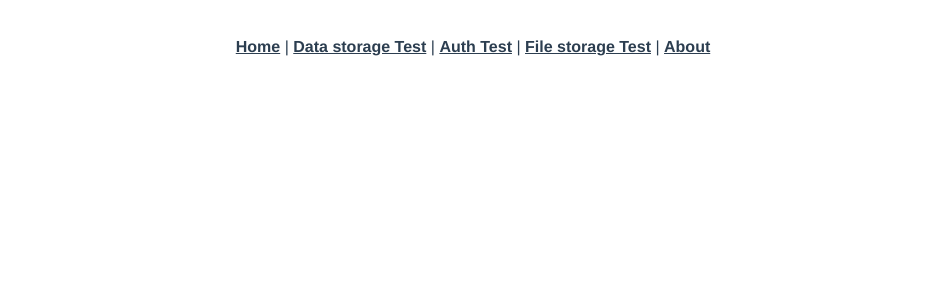
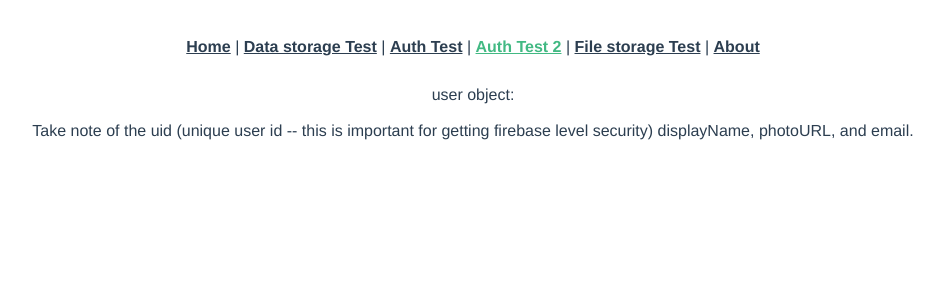
Before and after one commit to CSCI-5117-S21/firebase_setup_starting_point, a Vue app: page /useauth in a window 1280 px wide. Shown: the top 300 px of the page, without its empty margins (167-1111 px from the left). Built offline with nearby package versions, Linux system fonts and the light colour scheme; no server answers; what vuefire would draw is missing.

Commit message:
updated readme and added an authentication use example

```diff
--- a/src/App.vue
+++ b/src/App.vue
@@ -4,6 +4,7 @@
       <router-link to="/">Home</router-link> |
       <router-link to="/store">Data storage Test</router-link> |
       <router-link to="/auth">Auth Test</router-link> |
+      <router-link to="/useauth">Auth Test 2</router-link> |
       <router-link to="/files">File storage Test</router-link> |
       <router-link to="/about">About</router-link>
     </div>
--- a/src/router/index.js
+++ b/src/router/index.js
@@ -4,6 +4,7 @@ import Home from '../views/Home.vue'
 import Store from '../views/Store.vue'
 import Files from '../views/Files.vue'
 import Auth from '../views/Auth.vue'
+import UseAuth from '../views/UseAuth.vue'
 
 import {auth} from '../firebaseConfig.js'
 
@@ -34,6 +35,11 @@ const routes = [
     component: Auth
   },
   {
+    path: '/useauth',
+    name: 'UseAuth',
+    component: UseAuth
+  },
+  {
     path: '/about',
     name: 'About',
     // route level code-splitting
--- /dev/null
+++ b/src/views/UseAuth.vue
@@ -0,0 +1,34 @@
+<template>
+<div class="useauth">
+  user object:
+  <br/>
+  {{ user }}
+
+  <br/>
+  Take note of the uid (unique user id -- this is important for getting firebase level security) displayName, photoURL, and email.
+  </div>
+</template>
+
+<script>
+import { auth } from "@/firebaseConfig";
+
+export default {
+  components: {},
+  name: "UseAuth",
+  data: function() {
+    return {
+      user: null
+    }
+  },
+
+  // as the component is created
+  beforeCreate: function() {
+    // ask the auth layer to let us know when the user changes.
+    auth.onAuthStateChanged(user => {
+      if (user) {
+        this.user = user;
+      }
+    })
+  }
+};
+</script>
```
Also changed, not shown: 1 other file (tests, documents, lock files or other folders).
